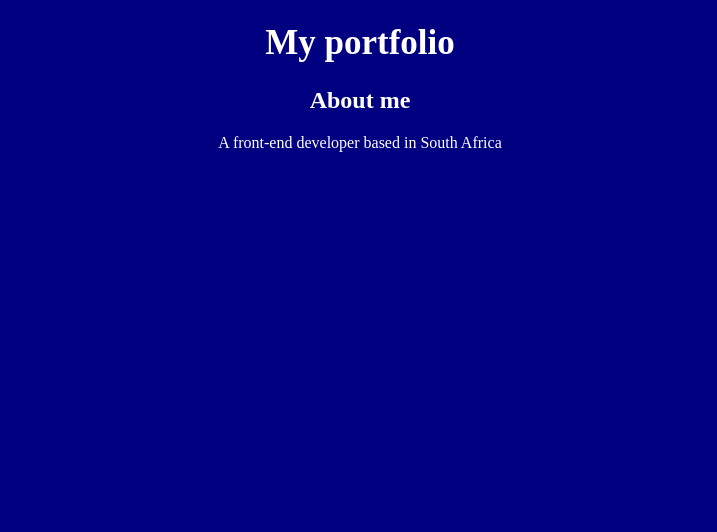
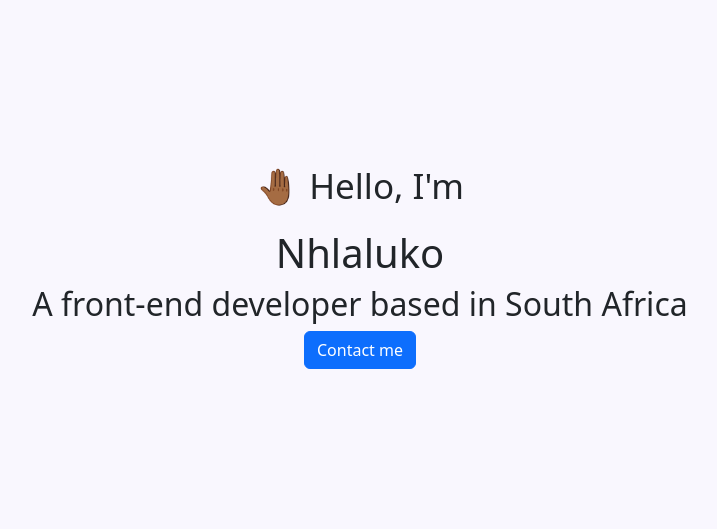
Before and after one commit to Nhlaluk0/Nhlaluko-s-portfolio, a plain HTML site: page index.html in a window 1280 px wide. Shown: the whole page, without its empty margins (280-997 px from the left). Drawn offline with nearby package versions, Linux system fonts and the light colour scheme.

Commit message:
Updated the html and styling

```diff
--- a/index.html
+++ b/index.html
@@ -4,11 +4,24 @@
     <meta charset="UTF-8" />
     <meta name="viewport" content="width=device-width, initial-scale=1.0" />
     <link rel="stylesheet" href="styles.css" />
+    <link
+      href="https://cdn.jsdelivr.net/npm/bootstrap@5.3.3/dist/css/bootstrap.min.css"
+      rel="stylesheet"
+      integrity="sha384-QWTKZyjpPEjISv5WaRU9OFeRpok6YctnYmDr5pNlyT2bRjXh0JMhjY6hW+ALEwIH"
+      crossorigin="anonymous"
+    />
     <title>Nhlaluko's portfolio</title>
   </head>
   <body>
-    <h1>My portfolio</h1>
-    <h2>About me</h2>
-    <p>A front-end developer based in South Africa</p>
+    <div class="hero">
+      <p>🤚🏾 Hello, I'm</p>
+      <h1>Nhlaluko</h1>
+      <h2>A front-end developer based in South Africa</h2>
+      <div>
+        <button href="#" type="button" class="btn btn-primary">
+          Contact me
+        </button>
+      </div>
+    </div>
   </body>
 </html>
--- a/styles.css
+++ b/styles.css
@@ -1,9 +1,23 @@
-body {
-  text-align: center;
-  background: navy;
-  color: white;
+:root {
+  --branding-color: #6c63ff;
+  --secondary-color: #f9f7fe;
 }
 
-h1 {
+.hero {
+  background: var(--secondary-color);
+  text-align: center;
+  padding: 160px 20px;
+}
+
+.hero p {
   font-size: 35px;
 }
+
+.btn-primary {
+  background: var(--branding-color);
+  border-radius: 4px;
+  color: white;
+  font-size: 18px;
+  line-height: 27px;
+  padding: 15px 30px;
+}
```
